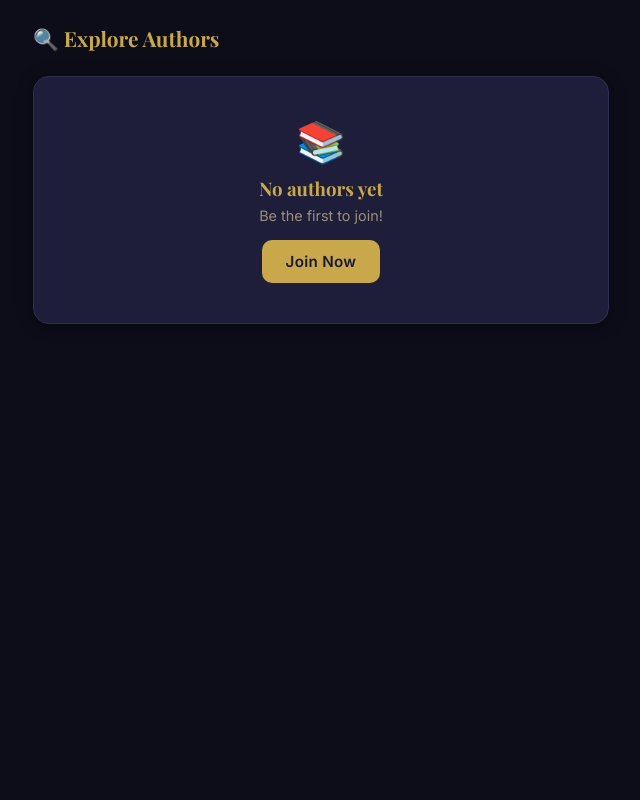
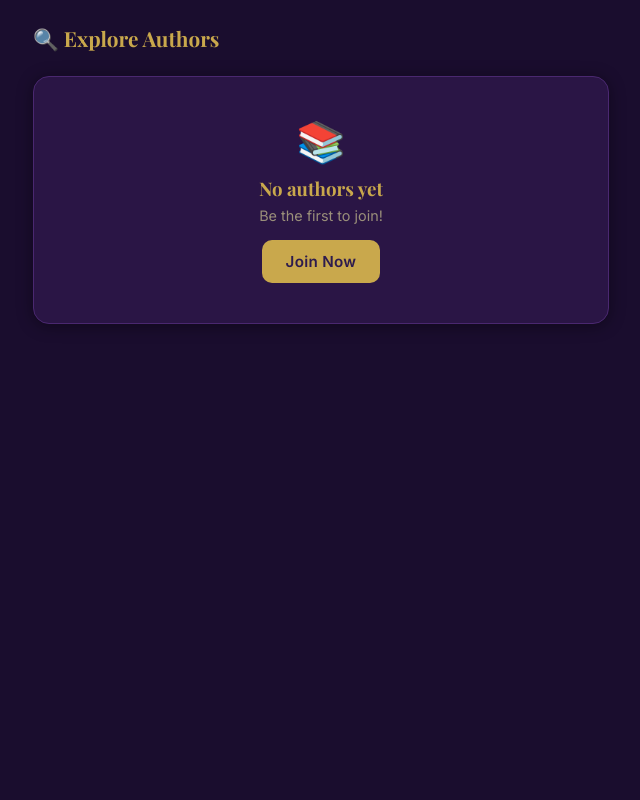
Before and after one commit to aj347102-netizen/The-Author-Lounge, a Flask app: page /explore in a window 1280 px wide. Shown: the whole page, without its empty margins (319-959 px from the left). Run offline with Flask 3, Linux system fonts and the light colour scheme; data that the repository does not hold is empty.

Commit message:
Add files via upload

```diff
--- a/author_community/static/style.css
+++ b/author_community/static/style.css
@@ -4,15 +4,15 @@
 :root {
   --gold: #C9A84C;
   --gold-light: #F0D080;
-  --dark: #1A1A2E;
-  --dark2: #16213E;
-  --dark3: #0d0d1a;
+  --dark: #2D1B4E;
+  --dark2: #3D1F6E;
+  --dark3: #1A0D2E;
   --ink: #E8E0D0;
   --muted: #9A8F7A;
-  --light: #12122A;
-  --card: #1E1E3A;
-  --card2: #252545;
-  --border: #2E2E50;
+  --light: #1A0D2E;
+  --card: #2A1545;
+  --card2: #321855;
+  --border: #4A2870;
   --white: #F9F6F0;
   --thought-bg: #1E1E3A;
   --snap-bg: #1A1E3A;
```
